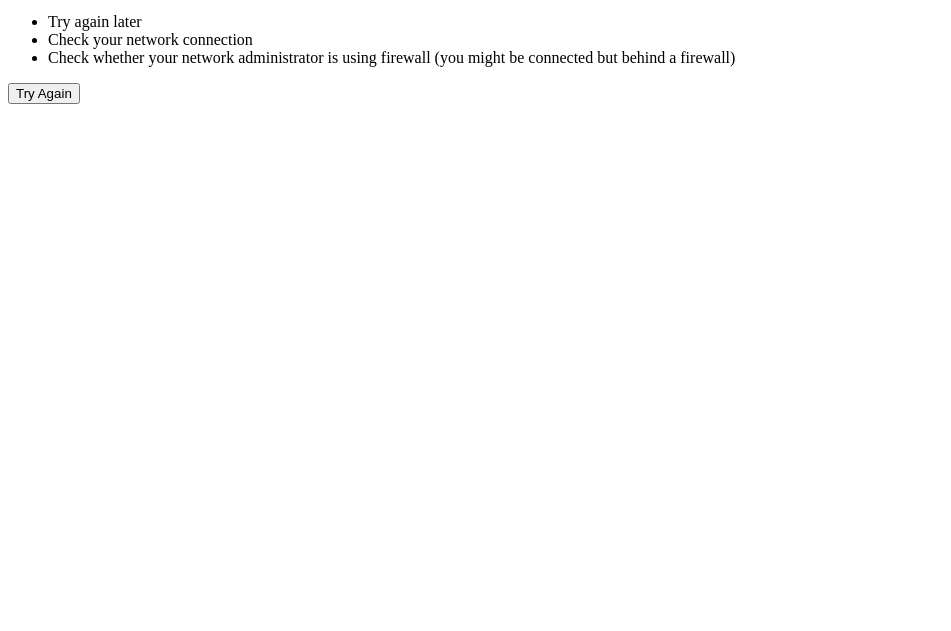
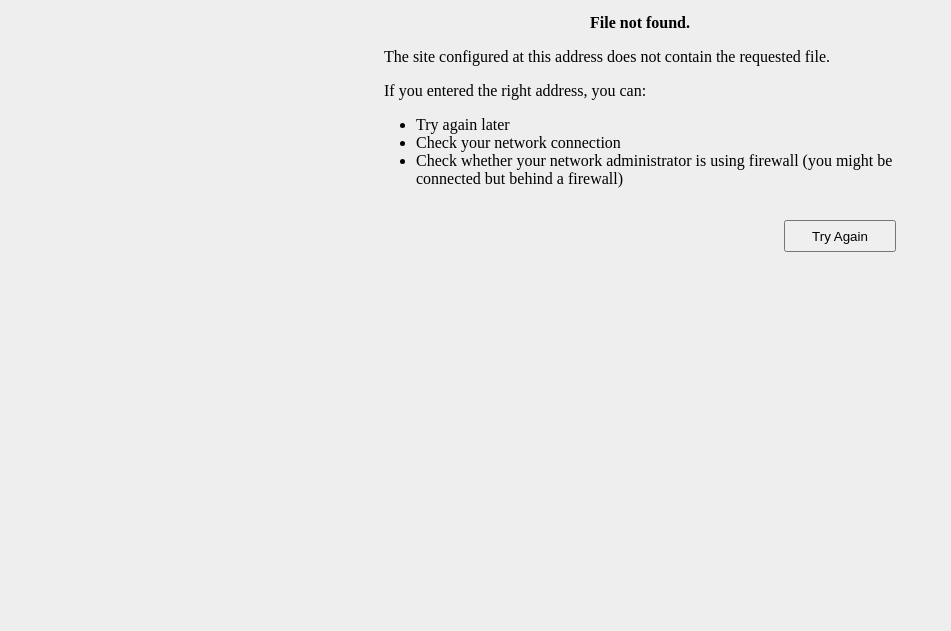
Before and after one commit to mytin-design/Page-not-found, a plain HTML site: page index.html in a window 1280 px wide. Shown: the part 169-800 px from the top of the page, without its empty margins (0-951 px from the left). Drawn offline with Linux system fonts and the light colour scheme.

Commit message:
Update index.html

```diff
--- a/index.html
+++ b/index.html
@@ -14,7 +14,7 @@
         <meta property="og:image" content="https://mytin-design.github.io/winarl/images">
         <meta property="og:image-width" content="650">
         <meta property="og:image-height" content="250">
-        <link rel="stylesheet"  href="404.css">
+        <link rel="stylesheet"  href="styles.css">
 
     </head>
     <body>
```
